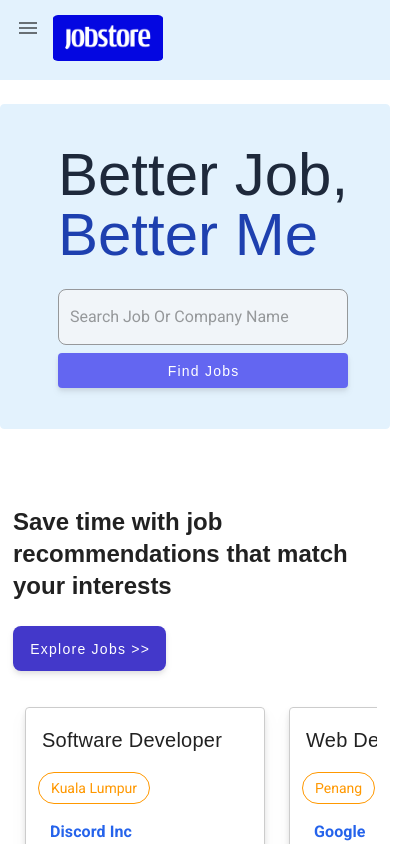
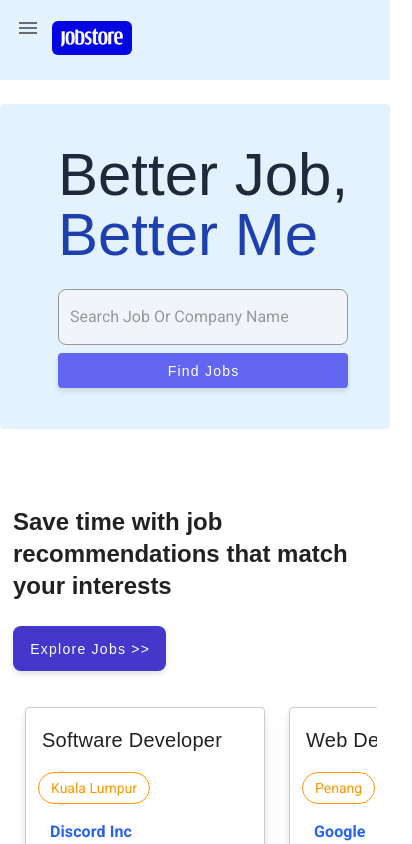
Before and after one commit to ImnMuqri/JobStore, a Vue app: page / in a window 390 px wide. Shown: the top 844 px of the page, 412 px wide, since content can reach past the window. Built offline with nearby package versions, Linux system fonts and the light colour scheme.

Commit message:
Remove Scroll

```diff
--- a/src/App.vue
+++ b/src/App.vue
@@ -1,5 +1,5 @@
 <template>
-  <v-app class="bg">
+  <v-app class="bg overflow-x-hidden">
     <v-app-bar
       :color="scrolledPastThreshold ? 'indigo darken-2' : 'blue lighten-5'"
       app
@@ -16,7 +16,7 @@
       <div class="d-flex align-center md:pl-6 pt-5 justify-center">
         <v-img
           alt="Logo"
-          class="rounded-md w-28"
+          class="rounded-md w-20 sm:w-28"
           contain
           src="./assets/jobstore_mobile_icon2.png"
           transition="scale-transition"
--- a/src/components/HelloWorld.vue
+++ b/src/components/HelloWorld.vue
@@ -348,7 +348,7 @@
               class="flex flex-col items-start sm:items-center sm:flex-grow"
             >
               <p
-                class="font-satoshi font-black text-xs sm:text-sm md:text-lg mb-2"
+                class="font-satoshi font-black text-sm sm:text-sm md:text-lg mb-2"
               >
                 Jobseeker
               </p>
@@ -372,7 +372,7 @@
               class="flex flex-col items-start sm:items-center sm:flex-grow"
             >
               <p
-                class="font-satoshi font-black text-xs sm:text-sm md:text-lg mb-2"
+                class="font-satoshi font-black text-sm sm:text-sm md:text-lg mb-2"
               >
                 Corporate
               </p>
@@ -396,7 +396,7 @@
               class="flex flex-col items-start sm:items-center sm:flex-grow"
             >
               <p
-                class="font-satoshi font-black text-xs sm:text-sm md:text-lg mb-2"
+                class="font-satoshi font-black text-sm sm:text-sm md:text-lg mb-2"
               >
                 About
               </p>
@@ -420,7 +420,7 @@
               class="flex flex-col items-start sm:items-center sm:flex-grow"
             >
               <p
-                class="font-satoshi font-black text-xs sm:text-sm md:text-lg mb-2"
+                class="font-satoshi font-black text-sm sm:text-sm md:text-lg mb-2"
               >
                 Resources
               </p>
```
